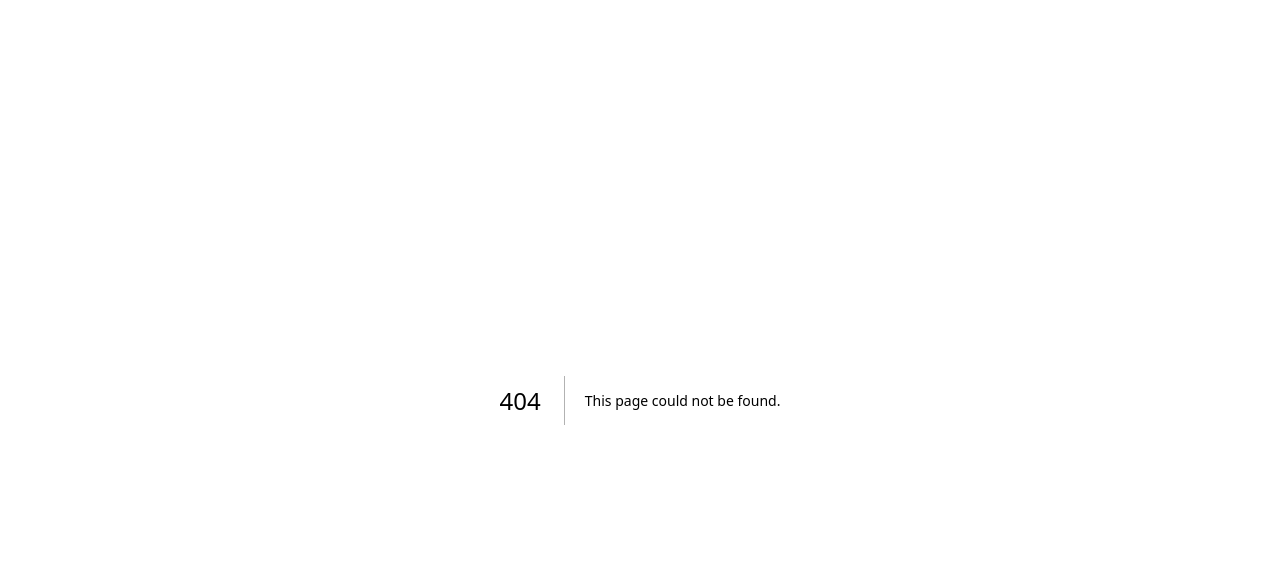
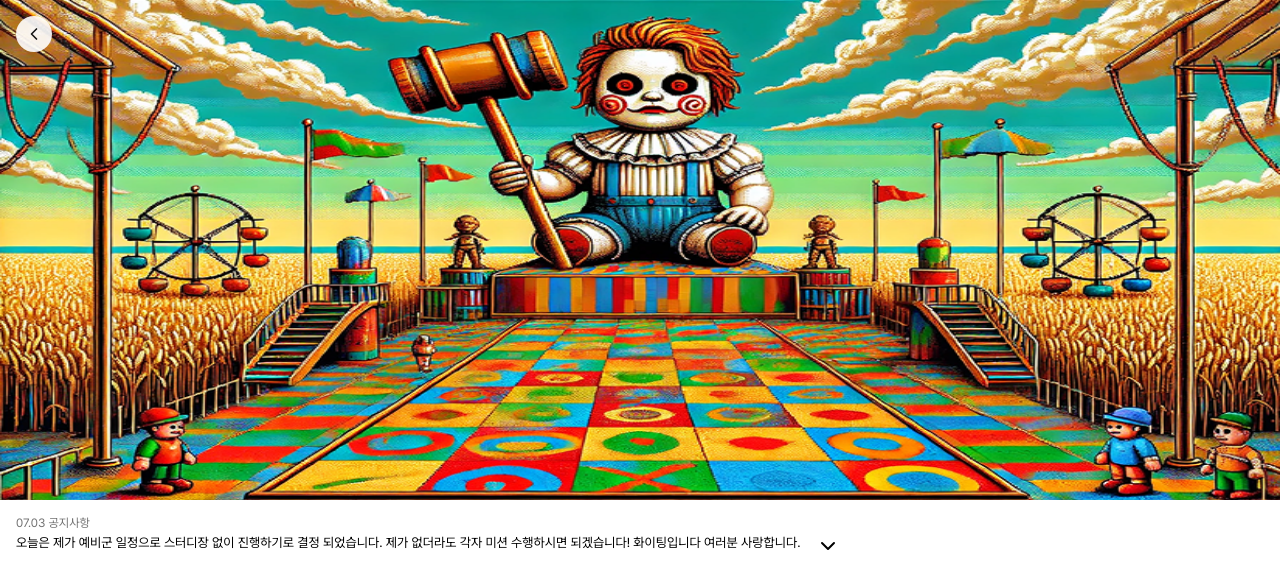
Before and after one commit to prgrms-web-devcourse-final-project/WEB4_5_9to6_FE, a Next.js app: page /survival-study in a window 1280 px wide. Before the commit this address had no page. Shown: the top 588 px of the page. Built offline with nearby package versions, Linux system fonts and the light colour scheme.

Commit message:
style: 서바이벌 홀 화면

```diff
--- /dev/null
+++ b/src/app/survival-study/layout.tsx
@@ -0,0 +1,12 @@
+export const metadata = {
+    title: "서바이벌 | Studium",
+    description: "Generated by Next.js",
+};
+
+export default function layout({
+    children,
+}: Readonly<{
+    children: React.ReactNode;
+}>) {
+    return <div>{children}</div>;
+}
--- /dev/null
+++ b/src/app/survival-study/page.tsx
@@ -0,0 +1,26 @@
+import BackButton from "@/components/common/BackButton";
+import NoticeBox from "@/components/common/NoticeBox";
+import Image from "next/image";
+
+export default async function SurvivalStudy() {
+    return (
+        <>
+            <div className="relative">
+                <Image
+                    src="/images/roomImgs/room7.png"
+                    alt="survival study"
+                    width={1000}
+                    height={470}
+                    style={{
+                        width: "100%",
+                        maxHeight: "500px",
+                    }}
+                />
+                <div className="absolute top-4 left-4">
+                    <BackButton />
+                </div>
+                <NoticeBox />
+            </div>
+        </>
+    );
+}
--- /dev/null
+++ b/src/components/common/BackButton.tsx
@@ -0,0 +1,18 @@
+"use client";
+
+import { ChevronLeft } from "lucide-react";
+import { useRouter } from "next/navigation";
+
+export default function BackButton() {
+    const router = useRouter();
+    return (
+        <>
+            <button
+                onClick={() => router.back()}
+                className="flex h-9 w-9 cursor-pointer items-center justify-center rounded-full bg-white/90"
+            >
+                <ChevronLeft className="h-5 w-5 text-[#161616]" />
+            </button>
+        </>
+    );
+}
```
